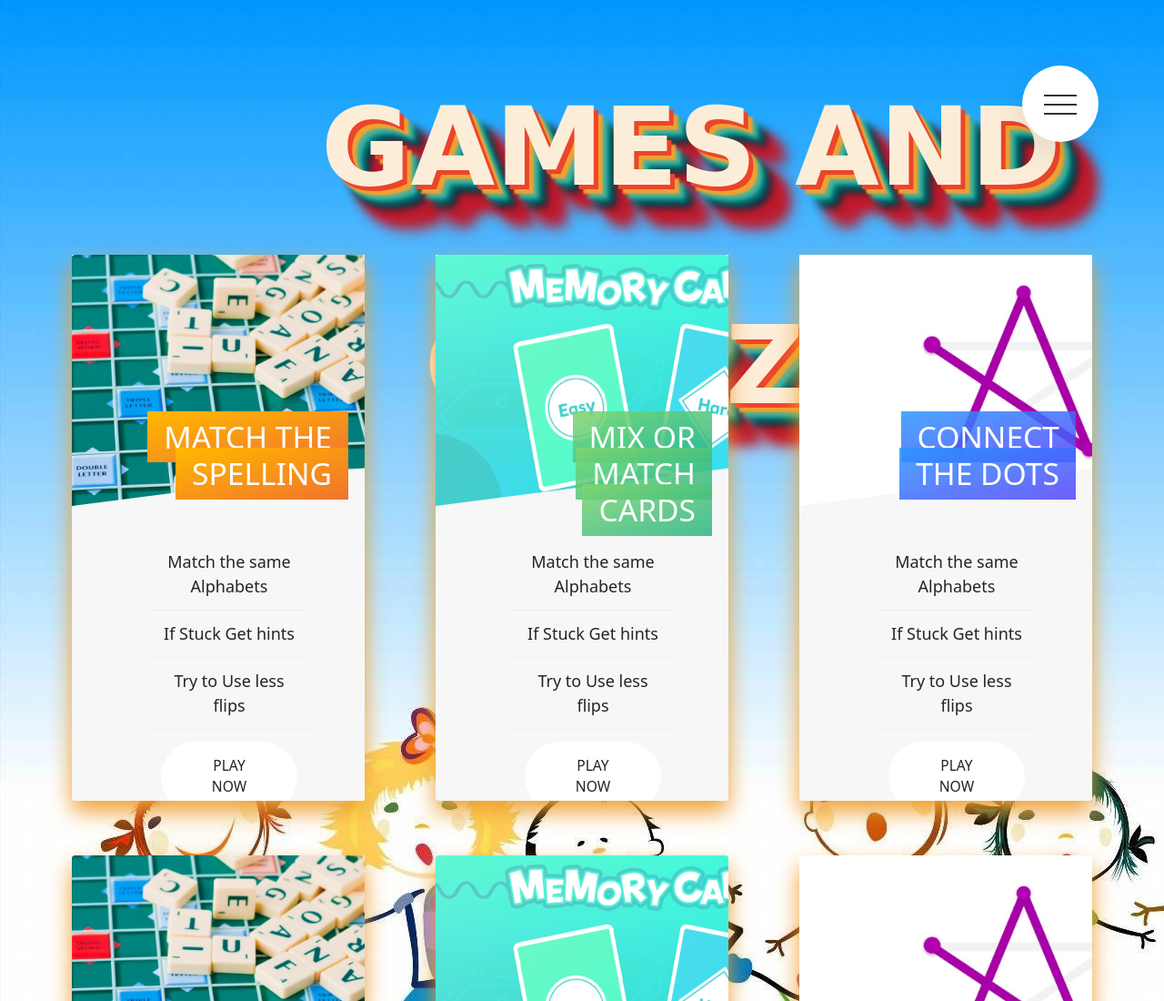
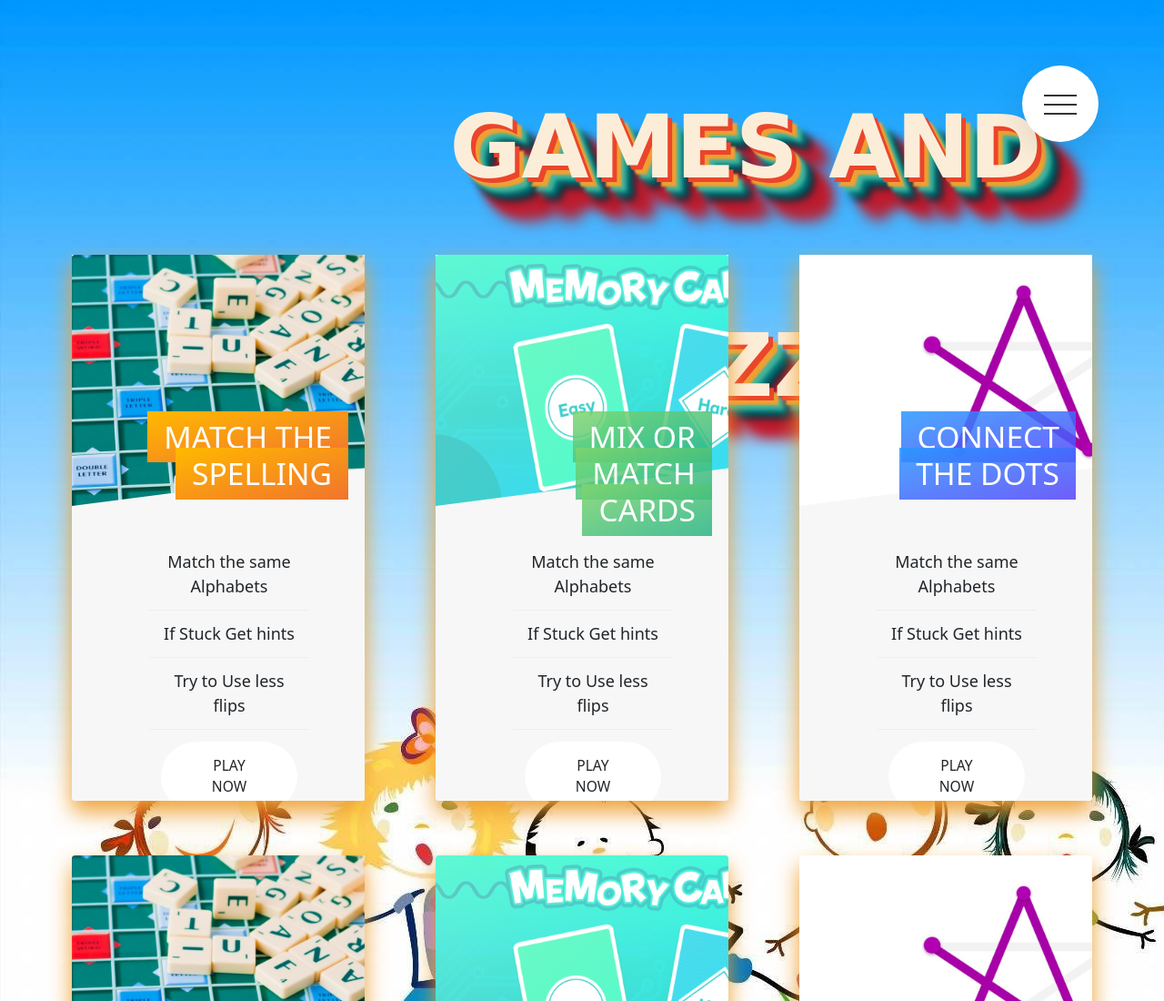
Before and after one commit to SHresTho12/spl-lab-project, a website: page root/pages/Games/games.html in a window 1280 px wide. Shown: the top 1100 px of the page at 91% size. Drawn offline with nearby package versions, Linux system fonts and the light colour scheme.

Commit message:
temporary fix for heading

```diff
--- a/root/sass/base/_typography.scss
+++ b/root/sass/base/_typography.scss
@@ -103,7 +103,7 @@ body {
 //Gaming Page Title design
 
 .gaming-heading-primary {
-    font-size: 10rem;
+    font-size: 8rem;
     text-transform: uppercase;
 
     text-align: center;
@@ -123,7 +123,7 @@ body {
         45px 45px 0px #c11a2b;
         position: absolute;
         top: 1rem;
-        left: 20rem;
+        left: 30rem;
         animation: glowText 3s ease-in-out infinite alternate;
 }
 
```
Also changed, not shown: root/css/style.css.
